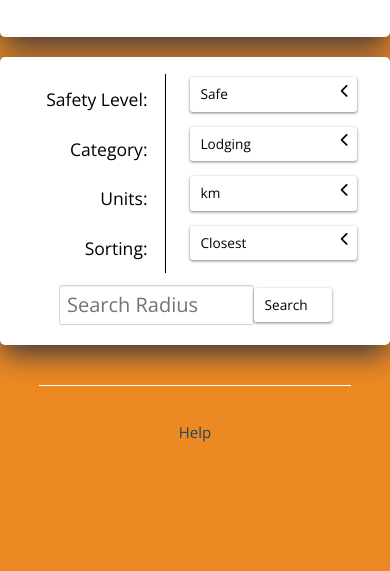
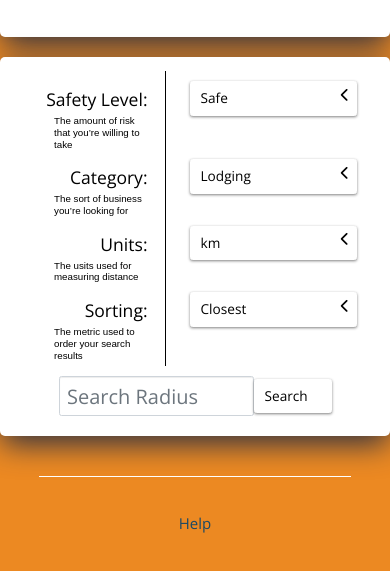
Before and after one commit to tmchilvers/sidestep, a plain HTML site: page home.html in a window 390 px wide. Shown: the part 105-676 px from the top of the page. Drawn offline with nearby package versions, Linux system fonts and the light colour scheme; a web font is replaced by a local one.

Commit message:
Add descriptions. Fixed some spacing issues/responsive stuff

```diff
--- a/home.html
+++ b/home.html
@@ -90,6 +90,13 @@
                 "pickOrder":"Sorting"
             }
 
+            var DESCR_TEXT = {
+                "pickSafety":"The amount of risk that you’re willing to take",
+                "pickType":"The sort of business you’re looking for",
+                "pickMetric":"The usits used for measuring distance",
+                "pickOrder":"The metric used to order your search results"
+            }
+
             // Mesage to go inside the search bar
             var DISTANCE_MESSAGE = "Search Radius";
 
--- a/homeScript.js
+++ b/homeScript.js
@@ -13,13 +13,13 @@ OUTPUT:
 */
 function setup() {
     // Creates the dropdown for safety levels
-    fnCreateDropdown("input", SAFETY_LEVELS, "pickSafety", DISPLAY_TEXT);
+    fnCreateDropdown("input", SAFETY_LEVELS, "pickSafety", DISPLAY_TEXT, DESCR_TEXT);
     // Creates the dropdown for location types
-    fnCreateDropdown("input", LOCATION_TYPES, "pickType", DISPLAY_TEXT);
+    fnCreateDropdown("input", LOCATION_TYPES, "pickType", DISPLAY_TEXT, DESCR_TEXT);
     // Creates the dropdown for unit selection
-    fnCreateDropdown("input", UNIT_MULTIPLIERS, "pickMetric", DISPLAY_TEXT);
+    fnCreateDropdown("input", UNIT_MULTIPLIERS, "pickMetric", DISPLAY_TEXT, DESCR_TEXT);
     // Creates the dropdown for sorting
-    fnCreateDropdown("input", ORDER_BY, "pickOrder", DISPLAY_TEXT);
+    fnCreateDropdown("input", ORDER_BY, "pickOrder", DISPLAY_TEXT, DESCR_TEXT);
     // Creates the search bar and button
     fnCreateSearchBar("input", "pickDistance", DISTANCE_MESSAGE);
 }
@@ -33,6 +33,7 @@ OUTPUT:
     None
 */
 function fnSetParentText(event) {
+
     // Finds the parent of the event
     var parent = event.target.parentElement.parentElement
     // Finds the target of the event
@@ -72,6 +73,7 @@ OUTPUT:
     None
 */
 function fnAllSearchResults(inputArray) {
+
     // Sort the array on the function chosen by the pickOrder dropdown
     safeLocs.sort(function(a,b) {
         return sortingFunctions(a,b,Number($('#button-pickOrder')[0].value))
@@ -97,7 +99,7 @@ INPUT:
 OUTPUT:
     None
 */
-function fnCreateDropdown(mainParent, inputList, id, textSource) {
+function fnCreateDropdown(mainParent, inputList, id, textSource, textDescr) {
     // Gets the parent container
     var container = $("#" + mainParent)[0];
 
@@ -125,6 +127,10 @@ function fnCreateDropdown(mainParent, inputList, id, textSource) {
     // Creates a title for the given button
     var title = document.createElement('h2');
     title.innerHTML = textSource[id] + ":";
+
+    // Creates description for each section
+    var descr = document.createElement('h3');
+    descr.innerHTML = textDescr[id];
 
     // Creates a button within the outer div
     var button = document.createElement('button');
@@ -173,6 +179,7 @@ function fnCreateDropdown(mainParent, inputList, id, textSource) {
     dropdown.appendChild(menu);
 
     btnInstruction.appendChild(title);
+    btnInstruction.appendChild(descr);
     btnButton.appendChild(dropdown);
 
 
@@ -196,6 +203,7 @@ OUTPUT:
     None
 */
 function fnCreateSearchBar(mainParent, main_id, message) {
+
     // Gets the main container
     var container = $("#" + mainParent)[0];
 
@@ -241,6 +249,8 @@ OUTPUT:
     None
 */
 function fnSearchSafeLocs() {
+
+
     // Creates a list of safe locations
     safeLocs = []
 
@@ -326,6 +336,7 @@ OUTPUT:
     None
 */
 function fnToggle(e) {
+
     // The parent element that called it
     var parent = e.target.parentNode.parentNode.parentNode;
     // The element that should be expanding
--- a/style.css
+++ b/style.css
@@ -38,8 +38,8 @@ h2.help {
 }
 
 h3 {
-    color: white;
-    font-size: 20pt;
+    color: black;
+    font-size: 2.5vmin;
     font-family: 'Baloo Chettan 2', sans-serif;
 }
 
@@ -131,10 +131,13 @@ hr.main {
   position: absolute;
   border-left: 0.5vmin solid black;
   right: -1vmin; /* adjust this */
-  bottom: 0.5vmin;
-  height: 135%; /* adjust this */
+  bottom: 0vmin;
+  height: 127%; /* adjust this */
 }
 
+.dropdown {
+  margin-top: 1vmin;
+}
 
 .dropdown-menu {
     animation: animateDrop 350ms ease-in-out forwards;
@@ -256,6 +259,11 @@ h2 {
     margin-top: 12px;
 }
 
+.btnInstruction h3 {
+  text-align: left;
+  margin-left: 10vmin;
+}
+
 .btnInstruction.min {
     text-align: center;
     margin-top: 12px;
```
